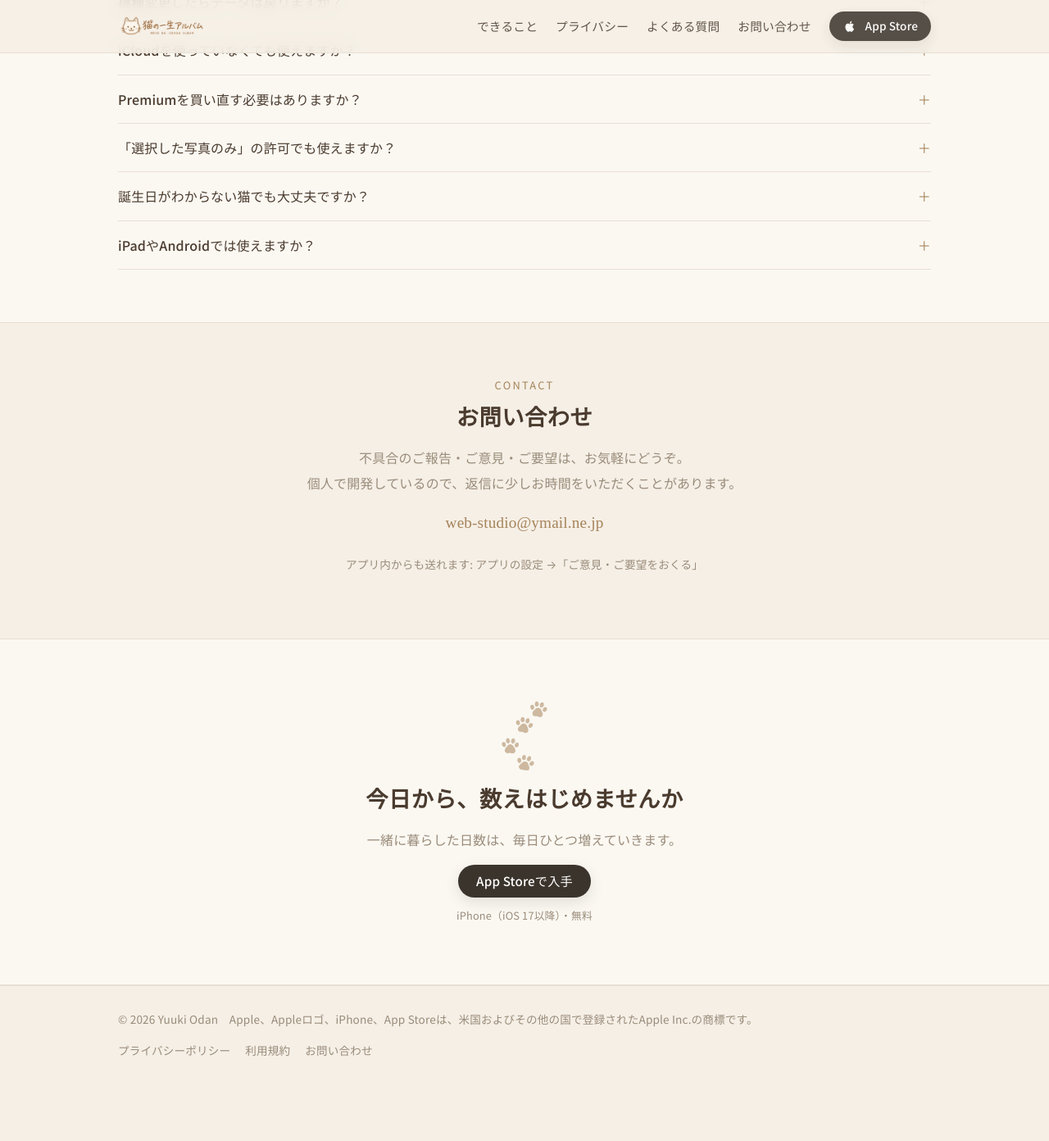
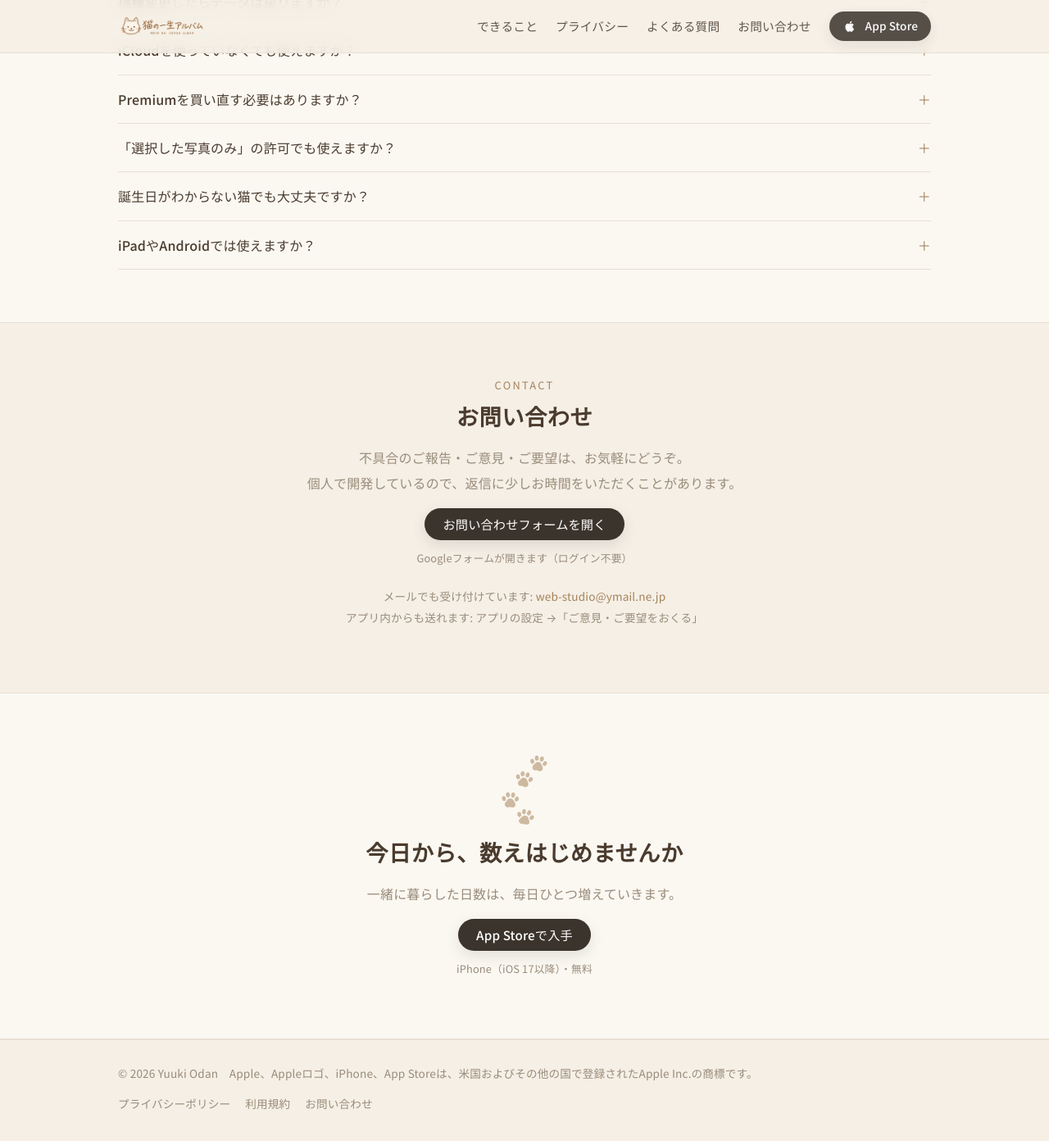
Before and after one commit to yuuki45/catlife-site, a Jekyll site: the page index.html, which Jekyll copies as it is, in a window 1280 px wide and 1400 px high, scrolled down 5254 px. Shown: the top 1392 px of the window at 82% size. Built offline with Jekyll 4.4.1, drawn with Linux system fonts in a browser that asks for light colours; before the commit the page ends 6589 px from its top, so only the background shows below that.

Commit message:
お問い合わせをGoogleフォーム中心に（メール・アプリ内は補助）。ポリシーにフォームの記載を追加

```diff
--- a/assets/site.css
+++ b/assets/site.css
@@ -424,3 +424,5 @@ br.pc { display: none; }                    /* PCだけ改行したい位置 */
   .life-item .axes3 { gap: 3px; }
   .life-item .axes3 span { font-size: 0.68rem; padding: 0 6px; }
 }
+
+.contact .alt-contact { margin-top: 22px; line-height: 1.9; }
--- a/index.html
+++ b/index.html
@@ -18,7 +18,7 @@
 <link rel="preconnect" href="https://fonts.googleapis.com">
 <link rel="preconnect" href="https://fonts.gstatic.com" crossorigin>
 <link href="https://fonts.googleapis.com/css2?family=Noto+Sans+JP:wght@400;500&family=Noto+Serif+JP:wght@400;600&display=swap" rel="stylesheet">
-<link rel="stylesheet" href="assets/site.css?v=14">
+<link rel="stylesheet" href="assets/site.css?v=15">
 </head>
 <body>
 
@@ -267,8 +267,9 @@
     <div class="eyebrow">Contact</div>
     <h2>お問い合わせ</h2>
     <p class="muted"><span class="nb">不具合のご報告・ご意見・ご要望は、</span><span class="nb">お気軽にどうぞ。</span><br><span class="nb">個人で開発しているので、</span><span class="nb">返信に少しお時間を</span><span class="nb">いただくことがあります。</span></p>
-    <p class="mail"><span data-mu="web-studio" data-md="ymail.ne.jp" data-ms="猫の一生アルバム お問い合わせ">web-studio［at］ymail.ne.jp</span></p>
-    <p class="muted small"><span class="nb">アプリ内からも送れます:</span> <span class="nb">アプリの設定 →「ご意見・ご要望をおくる」</span></p>
+    <a class="btn" href="https://forms.gle/fRyBbyvadJb7Ru4U8" target="_blank" rel="noopener">お問い合わせフォームを開く</a>
+    <span class="btn-note">Googleフォームが開きます（ログイン不要）</span>
+    <p class="muted small alt-contact"><span class="nb">メールでも受け付けています:</span> <span data-mu="web-studio" data-md="ymail.ne.jp" data-ms="猫の一生アルバム お問い合わせ">web-studio［at］ymail.ne.jp</span><br><span class="nb">アプリ内からも送れます:</span> <span class="nb">アプリの設定 →「ご意見・ご要望をおくる」</span></p>
   </div>
 </section>
 
```
Also changed, not shown: privacy.md (+8 -0 lines), terms.md (+1 -0 lines).
